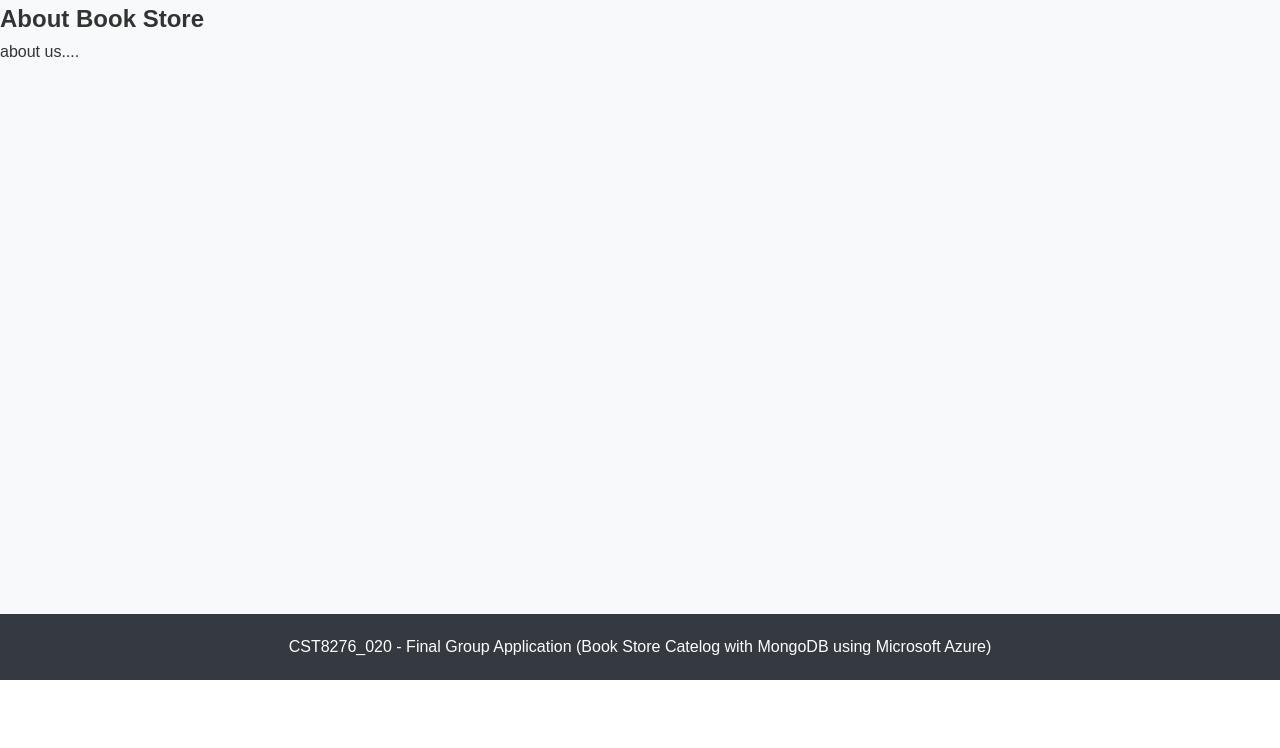
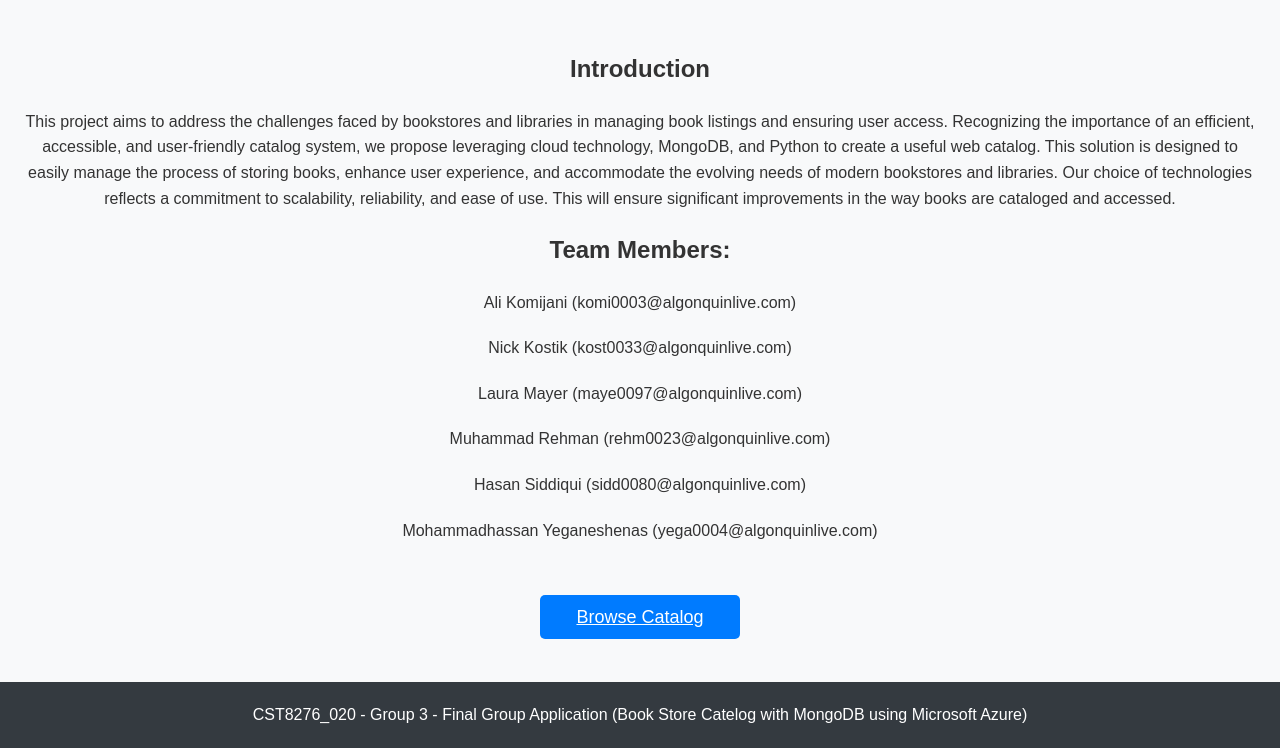
Before and after one commit to alkomij/Book-Collection-Using-PyMongo, a Flask app: page /about in a window 1280 px wide. Shown: the part 120-868 px from the top of the page. Before the commit the page ends 800 px from the top, so only its background shows below. Run offline with Flask 3, Linux system fonts and the light colour scheme.

Commit message:
Fixed html pages

```diff
--- a/templates/about.html
+++ b/templates/about.html
@@ -1,10 +1,47 @@
-{% extends 'base.html' %}
+<!DOCTYPE html>
+<html lang="en">
+<head>
+    <meta charset="UTF-8">
+    <title>Book Store</title>
+    <link rel="stylesheet" href="/static/css/style.css"> <!-- Link to your CSS file -->
+</head>
+<body>
 
-{% block title %}About{% endblock %}
+    <header>
+        <div class="container">
+            <h1>Book Store</h1>
+            <nav>
+                <ul>
+                    <li><a href="{{ url_for('home') }}">Home</a></li>
+                    <li><a href="{{ url_for('catalog') }}">Catalog</a></li>
+                    <li><a href="{{ url_for('about') }}">About</a></li>
+                </ul>
+            </nav>
+        </div>
+    </header>
 
-{% block content %}
-<div class="container">
-    <h2>About Book Store</h2>
-    <p>about us....</p>
-</div>
-{% endblock %}
+    <div id="about" class="container">
+        <h2>Introduction</h2>
+        <p>This project aims to address the challenges faced by bookstores and libraries in managing book listings and ensuring user access. Recognizing the importance of an efficient, accessible, and user-friendly catalog system, we propose leveraging cloud technology, MongoDB, and Python to create a useful web catalog. This solution is designed to easily manage the process of storing books, enhance user experience, and accommodate the evolving needs of modern bookstores and libraries. Our choice of technologies reflects a commitment to scalability, reliability, and ease of use. This will ensure significant improvements in the way books are cataloged and accessed.</p>
+
+            <h2>Team Members:</h2>
+        <p>Ali Komijani (komi0003@algonquinlive.com)</p>
+        <p>Nick Kostik (kost0033@algonquinlive.com)</p>
+        <p>Laura Mayer (maye0097@algonquinlive.com)</p>
+        <p>Muhammad Rehman (rehm0023@algonquinlive.com)</p>
+        <p> Hasan Siddiqui (sidd0080@algonquinlive.com)</p>
+        <p> Mohammadhassan Yeganeshenas (yega0004@algonquinlive.com)</p>
+
+        <div class="catalog-button">
+            <a href="{{ url_for('catalog') }}" class="button">Browse Catalog</a>
+        </div>
+    </div>
+
+    <footer>
+        <div class="container">
+            <p>CST8276_020 - Group 3 -  Final Group Application (Book Store Catelog with MongoDB using Microsoft Azure)</p>
+        </div>
+    </footer>
+
+</body>
+</html>
--- a/templates/base.html
+++ b/templates/base.html
@@ -23,7 +23,7 @@
 
     <footer>
         <div class="container">
-            <p>CST8276_020 - Final Group Application (Book Store Catelog with MongoDB using Microsoft Azure)</p>
+            <p>CST8276_020 - Group 3 -  Final Group Application (Book Store Catelog with MongoDB using Microsoft Azure)</p>
         </div>
     </footer>
 </body>
```
Also changed, not shown: templates/home.html (+37 -8 lines).
